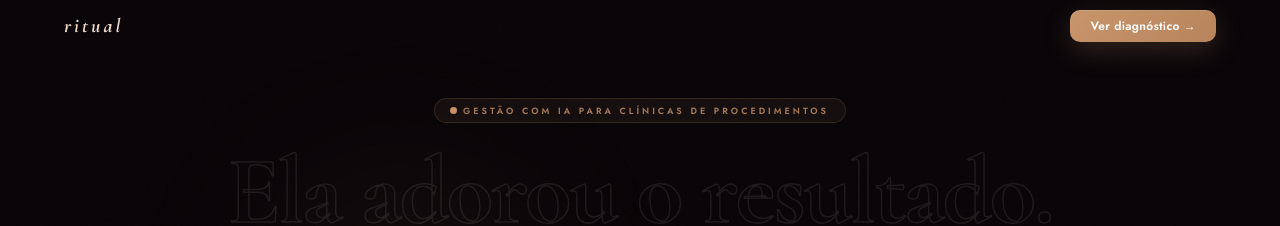
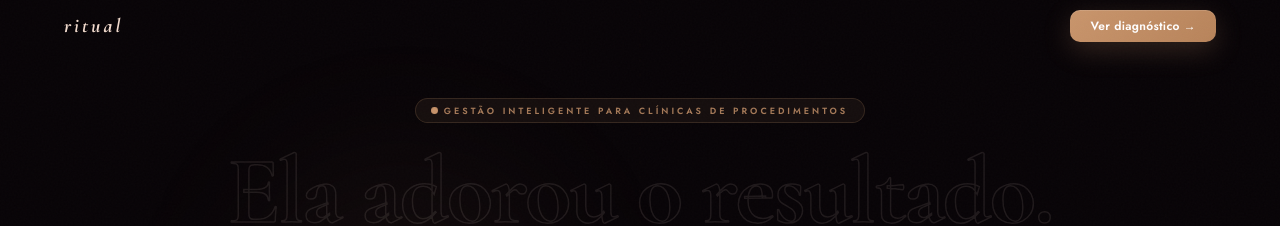
Before and after one commit to jovemricotrader/ritual-lp01-wylvex-, a React (Vite) app: page / in a window 1280 px wide. Shown: the top 226 px of the page. Built offline with nearby package versions, Linux system fonts and the light colour scheme.

Commit message:
Add files via upload

```diff
--- a/src/App.jsx
+++ b/src/App.jsx
@@ -520,7 +520,7 @@ export default function App(){
               {/* Badge */}
               <div style={{display:"inline-flex",alignItems:"center",gap:7,background:"rgba(201,149,108,.07)",border:"1px solid rgba(201,149,108,.18)",borderRadius:40,padding:"5px 16px",marginBottom:28,animation:"fadeUp .6s ease"}}>
                 <div style={{width:5,height:5,borderRadius:"50%",background:"#c9956c",animation:"pulse_d 1.8s infinite"}}/>
-                <span style={{fontSize:9,fontWeight:600,letterSpacing:3,color:"rgba(201,149,108,.8)",textTransform:"uppercase"}}>GESTÃO COM IA PARA CLÍNICAS DE PROCEDIMENTOS</span>
+                <span style={{fontSize:9,fontWeight:600,letterSpacing:3,color:"rgba(201,149,108,.8)",textTransform:"uppercase"}}>GESTÃO INTELIGENTE PARA CLÍNICAS DE PROCEDIMENTOS</span>
               </div>
 
               {/* H1 */}
@@ -610,9 +610,9 @@ export default function App(){
               <div style={{display:"grid",gridTemplateColumns:isMobile?"1fr":"1fr 1fr 1fr",gap:12,marginBottom:40}}>
                 {[
                   {ic:"🧬",n:"01",t:"Jornada Individual",d:"Timeline visual por paciente — procedimentos, fotos antes/depois, aderência e retornos num único card."},
-                  {ic:"🤖",n:"02",t:"Ritual Intelligence",d:"IA detecta pacientes silenciosas, identifica insatisfação pelo padrão de resposta e age antes da perda."},
+                  {ic:"🤖",n:"02",t:"Ritual Intelligence",d:"Monitora cada paciente em silêncio, detecta sinais de desengajamento e age automaticamente antes da perda."},
                   {ic:"⏱️",n:"03",t:"Retorno Automático",d:"O sistema aprende o ciclo de cada paciente. Dispara via WhatsApp no momento exato. Sem você lembrar."},
-                  {ic:"🧠",n:"04",t:"Assistente Clínico IA",d:"Chat treinado no protocolo da sua clínica. Sugere ações, lembra de tudo, responde em segundos."},
+                  {ic:"🧠",n:"04",t:"Assistente Ritual",d:"Conhece cada paciente da clínica, sugere ações com base no histórico e responde como parte da sua equipe."},
                   {ic:"🗓️",n:"05",t:"Agenda Inteligente",d:"Prioridade automática toda manhã. Briefing por consulta. Ritual Ready por atendimento — zero improviso."},
                   {ic:"📊",n:"06",t:"Dashboard de Resultados",d:"ROI, taxa de retorno, perda estimada e benchmarks. Você sabe exatamente o que está funcionando."},
                   ].map((s,i)=>(
@@ -697,7 +697,7 @@ export default function App(){
           {/* FOOTER */}
           <footer style={{borderTop:"1px solid rgba(255,255,255,.04)",padding:`16px ${isMobile?"18px":"clamp(20px,5vw,60px)"}`,display:"flex",flexWrap:"wrap",alignItems:"center",justifyContent:"space-between",gap:10,background:"#080407"}}>
             <div style={{fontFamily:"'Cormorant Garamond',serif",fontSize:18,fontWeight:700,color:"#f0d9cc",fontStyle:"italic"}}>ritual</div>
-            <span style={{fontSize:9,color:"rgba(240,217,204,.12)"}}>© 2026 Ritual · Gestão com IA para clínicas de procedimentos estéticos.</span>
+            <span style={{fontSize:9,color:"rgba(240,217,204,.12)"}}>© 2026 Ritual · Gestão inteligente para clínicas de procedimentos estéticos.</span>
             <button className="cta" style={{padding:"6px 16px",fontSize:11}} onClick={entrarForm}>Diagnóstico →</button>
           </footer>
         </div>
```
